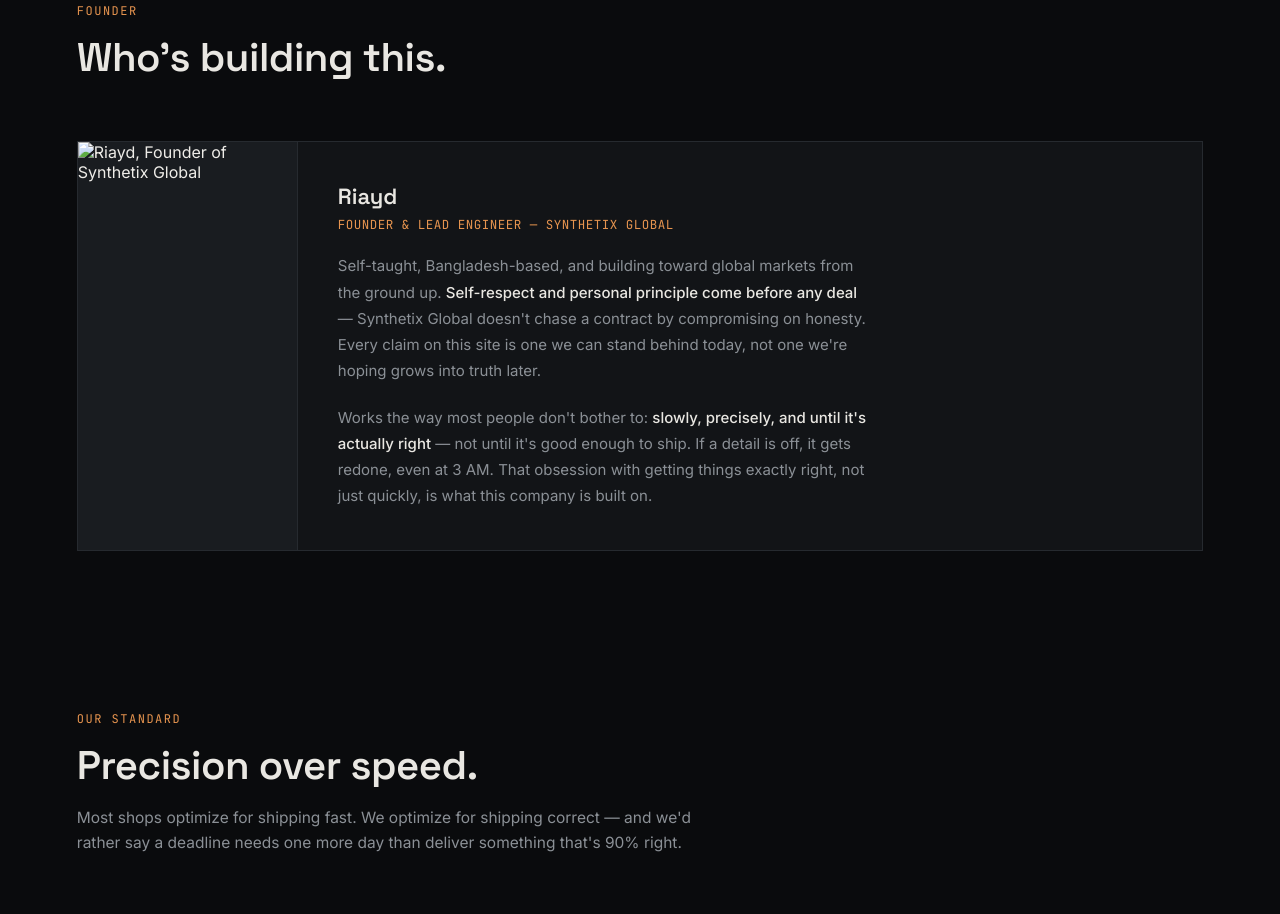
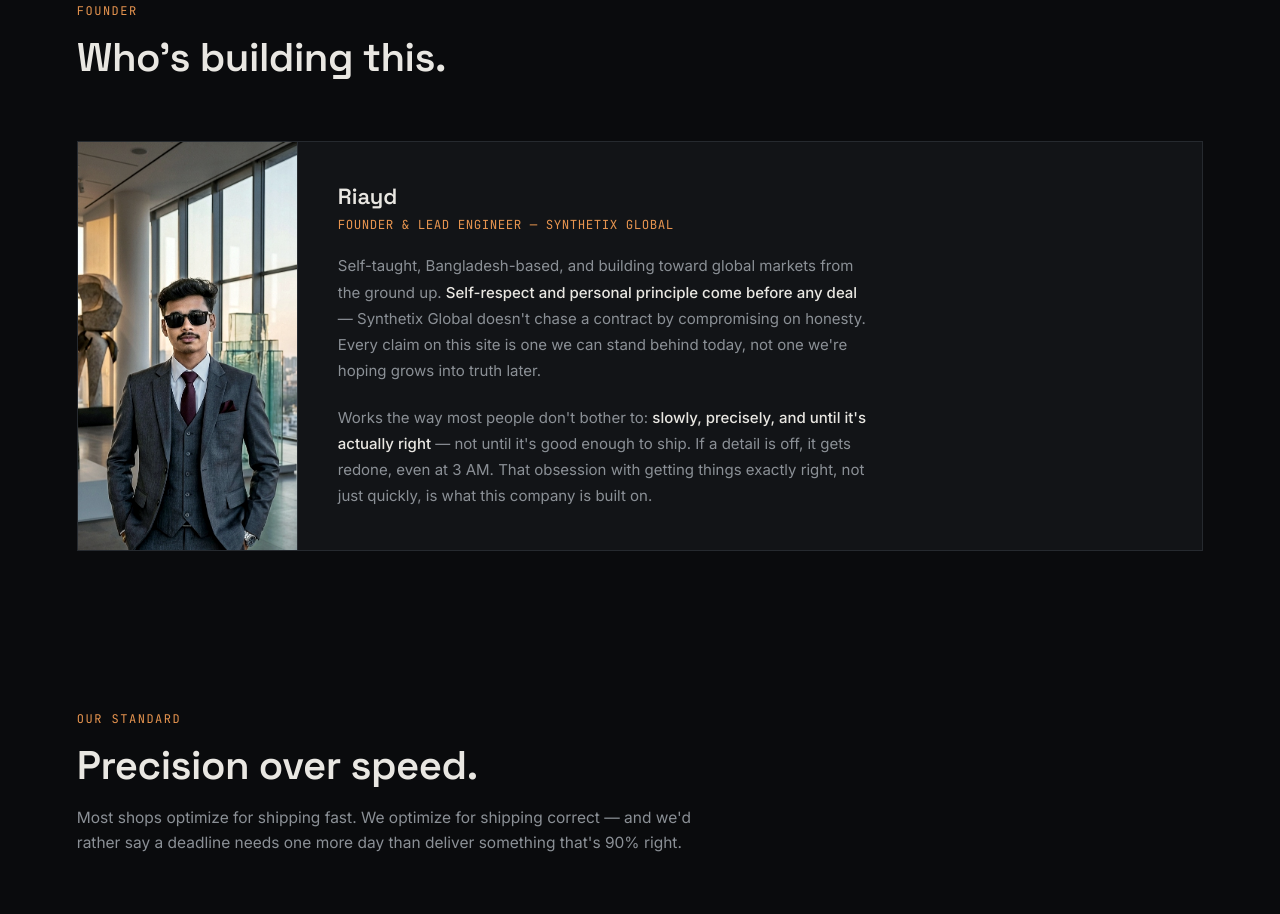
Before and after one commit to synthetixglobalofficial-spec/synthetix-global, a plain HTML site: page index.html in a window 1280 px wide. Shown: the part 3198-4112 px from the top of the page. Drawn offline with Linux system fonts and the light colour scheme.

Commit message:
Update index.html

```diff
--- a/index.html
+++ b/index.html
@@ -371,7 +371,7 @@
   </div>
   <div class="founder-card reveal">
     <div class="founder-avatar founder-avatar-photo">
-      <img src="assets/founder.jpg" alt="Riayd, Founder of Synthetix Global">
+      <img src="founder.jpg" alt="Riayd, Founder of Synthetix Global">
     </div>
     <div class="founder-body">
       <div class="founder-name">Riayd</div>
```
